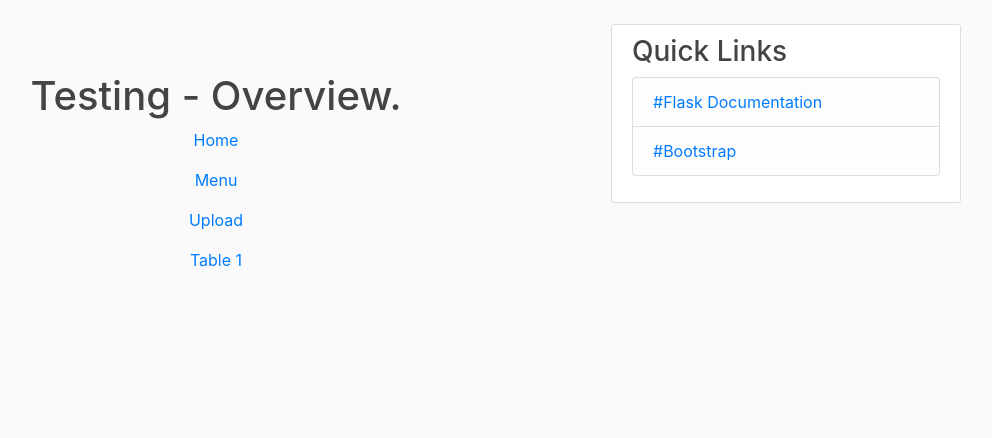
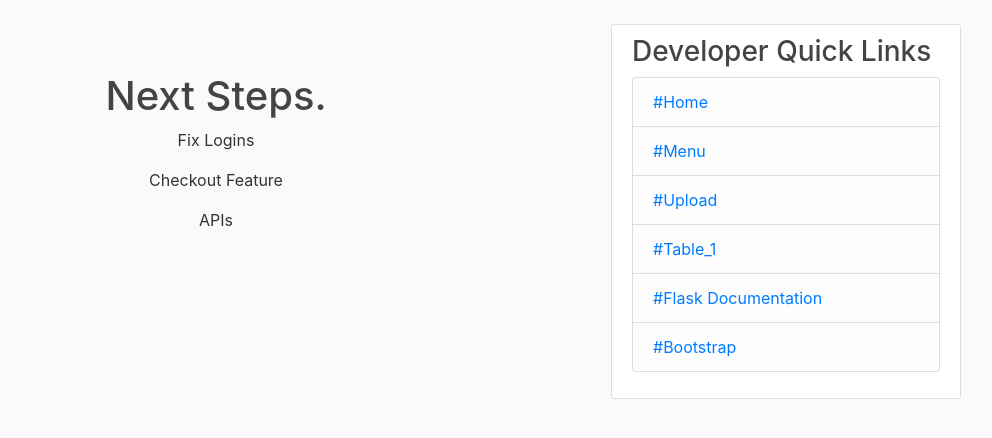
Before and after one commit to matthiasrossini/foody, a Flask app: page / in a window 1280 px wide. Shown: the part 56-494 px from the top of the page, without its empty margins (234-1226 px from the left). Run offline with Flask 2, Linux system fonts and the light colour scheme; some libraries are stand-ins or nearby versions.

Commit message:
updated home.html

```diff
--- a/foody/templates/home.html
+++ b/foody/templates/home.html
@@ -3,10 +3,10 @@
 
 <br>
 <br>
-<h1 style="text-align:center;">Testing - Overview.</h1>
-<p style="text-align:center"><a href={{ url_for("home") }}>Home</a> </p>
-<p style="text-align:center"><a href={{ url_for("menu") }}>Menu</a> </p>
-<p style="text-align:center"><a href={{ url_for("upload") }}>Upload</a> </p>
-<p style="text-align:center"><a href={{ url_for("table", table_number=1) }}>Table 1</a> </p>
+<h1 style="text-align:center;">Next Steps.</h1>
+<p style="text-align:center"> Fix Logins </p>
+<p style="text-align:center"> Checkout Feature </p>
+<p style="text-align:center"> APIs </p>
+
 
 {% endblock content %}
--- a/foody/templates/layout.html
+++ b/foody/templates/layout.html
@@ -59,11 +59,18 @@
         </div>
         <div class="col-md-4">
           <div class="content-section">
-            <h3>Quick Links</h3>
+            <h3>Developer Quick Links</h3>
               <ul class="list-group">
 
+                <li class="list-group-item list-group-item-light"> <a href={{ url_for("home") }}> #Home </a></li>
+
+                <li class="list-group-item list-group-item-light"> <a href={{ url_for("menu") }}> #Menu </a></li>
+
+                <li class="list-group-item list-group-item-light"> <a href={{ url_for("upload") }}> #Upload </a></li>
+
+                <li class="list-group-item list-group-item-light"> <a href={{ url_for("table", table_number=1) }}> #Table_1 </a></li>
+
                 <li class="list-group-item list-group-item-light"> <a href="https://flask.palletsprojects.com/en/1.1.x/quickstart/" target="blank"> #Flask Documentation </a></li>
-
 
                 <li class="list-group-item list-group-item-light"> <a href="https://getbootstrap.com/" target="blank"> #Bootstrap </a></li>
 
```
